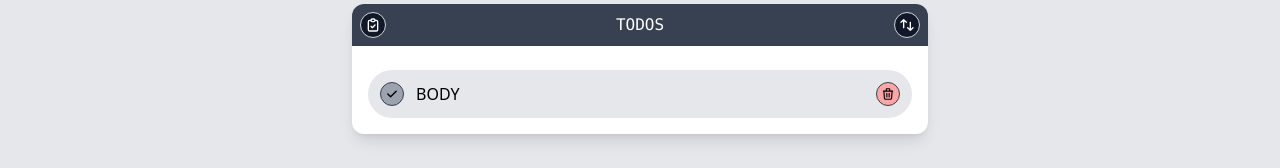
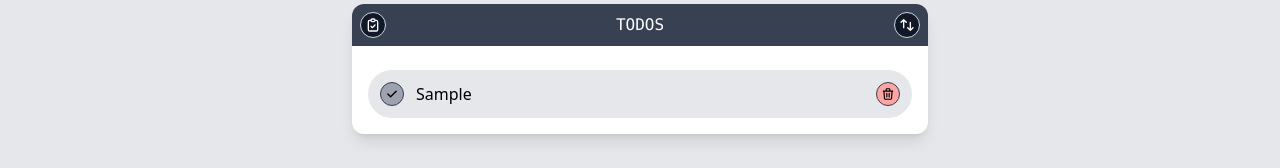
Before and after one commit to WiseCoding/intro-vue, a Vue app: page / in a window 1280 px wide. Both pictures are taken after typing "Sample" into the empty fields and a click on the button "Add Todo". Shown: the part 206-374 px from the top of the page. Built offline with nearby package versions, Linux system fonts and the light colour scheme.

Commit message:
Add Conditional Render Todo List

```diff
--- a/src/components/Todo.vue
+++ b/src/components/Todo.vue
@@ -2,7 +2,7 @@
   <div
     class="flex flex-row items-center justify-between p-1 my-2 bg-gray-200 rounded-full"
   >
-    <div title="Mark as complete!">
+    <div title="Mark as complete!" @click="completeTodo">
       <svg
         class="hover:scale-125 hover:bg-green-500 w-6 h-6 p-1 mx-1 ml-2 transform bg-gray-400 border border-gray-700 rounded-full cursor-pointer"
         fill="currentColor"
@@ -17,9 +17,9 @@
       </svg>
     </div>
     <p class="w-full p-2 overflow-y-scroll text-left text-black">
-      BODY
+      {{ body }}
     </p>
-    <div title="Delete me!">
+    <div title="Delete me!" @click="deleteTodo">
       <svg
         class="hover:scale-125 hover:bg-red-500 w-6 h-6 p-1 mx-1 mr-2 transform bg-red-300 border border-gray-700 rounded-full cursor-pointer"
         fill="none"
@@ -37,3 +37,21 @@
     </div>
   </div>
 </template>
+
+<script>
+  export default {
+    props: {
+      id: { type: String, required: true },
+      body: { type: String, required: true },
+      completed: { type: Boolean, required: true },
+    },
+    methods: {
+      completeTodo() {
+        console.log(this.id);
+      },
+      deleteTodo() {
+        console.log(this.body);
+      },
+    },
+  };
+</script>
--- a/src/components/TodoList.vue
+++ b/src/components/TodoList.vue
@@ -44,7 +44,13 @@
       </div>
     </div>
     <ul class="p-2 m-2">
-      <Todo />
+      <Todo
+        v-for="todo in todos"
+        :key="todo.id"
+        :id="todo.id"
+        :body="todo.body"
+        :completed="todo.completed"
+      />
     </ul>
   </div>
 </template>
@@ -53,6 +59,9 @@
   import Todo from './Todo.vue';
   export default {
     components: { Todo },
+    props: {
+      todos: { type: Array, required: true },
+    },
   };
 </script>
 
```
